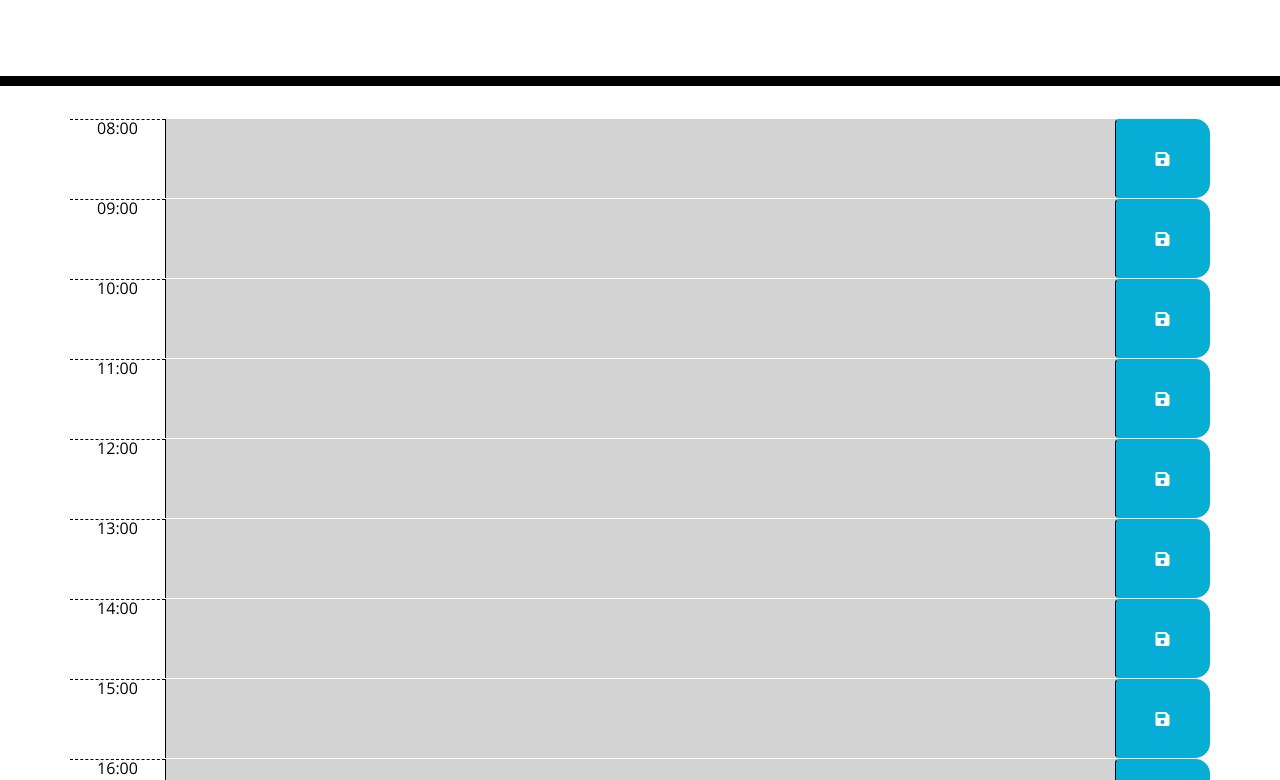
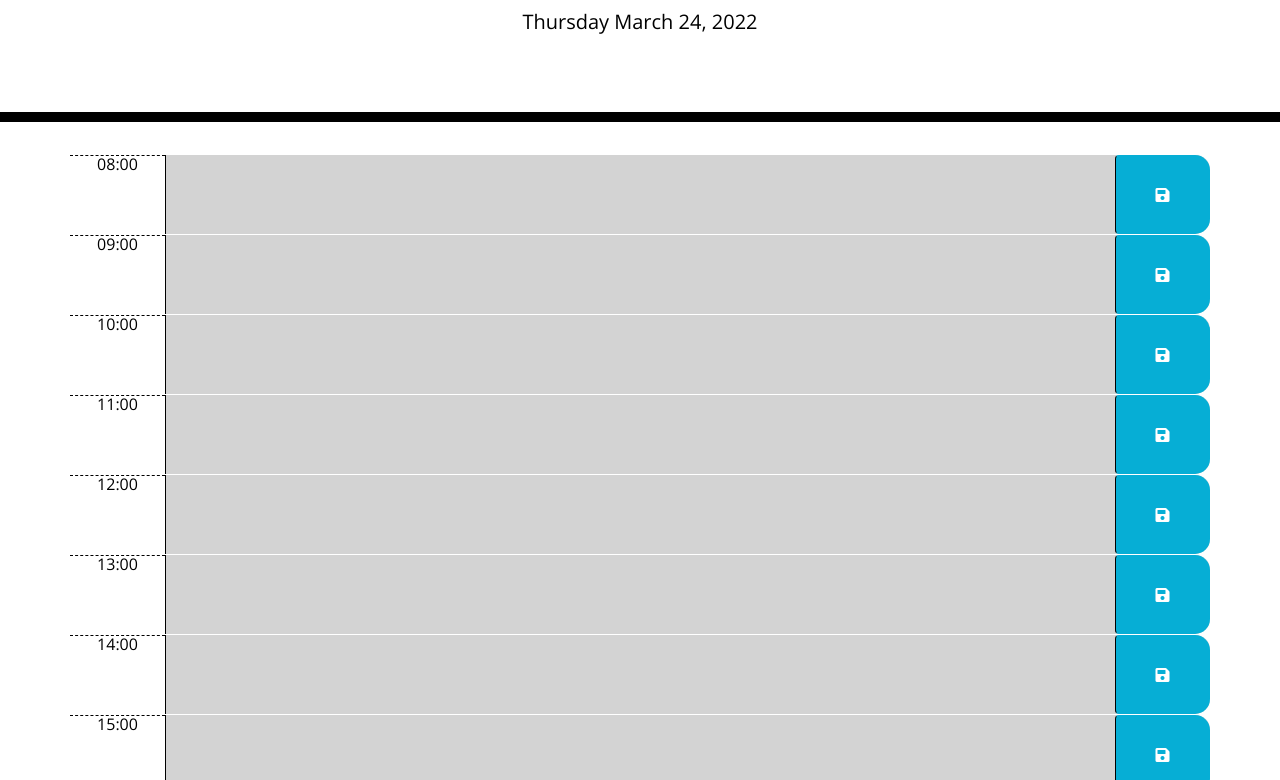
Before and after one commit to Rbenney15/workday-scheduler, a plain HTML site: page index.html in a window 1280 px wide. Shown: the part 182-962 px from the top of the page. Drawn offline with nearby package versions, Linux system fonts and the light colour scheme.

Commit message:
initial js

```diff
--- a/assets/js/script.js
+++ b/assets/js/script.js
@@ -0,0 +1,2 @@
+var rightNow = moment().format("MMMM Do, YYYY - hh:mm:ss a");
+console.log(rightNow);
--- a/index.html
+++ b/index.html
@@ -26,7 +26,7 @@
     <header class="jumbotron">
       <h1 class="display-3">Work Day Scheduler</h1>
       <p class="lead">A simple calendar app for scheduling your work day</p>
-      <p id="currentDay" class="lead"></p>
+      <p id="currentDay" class="lead">Thursday March 24, 2022</p>
     </header>
     <div class="container">
       <!-- Timeblocks go here -->
```
